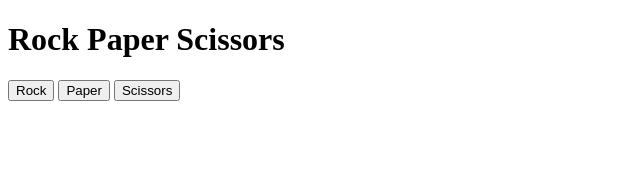
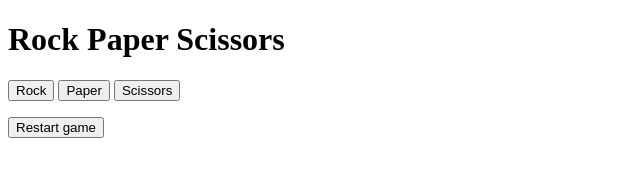
Before and after one commit to DanMa4566/odin-rock-paper-scissors, a plain HTML site: page index.html in a window 1280 px wide. Shown: the whole page, without its empty margins (0-640 px from the left). Drawn offline with Linux system fonts and the light colour scheme.

Commit message:
add restart game button

```diff
--- a/index.html
+++ b/index.html
@@ -30,5 +30,9 @@
             <p class="game-winner"></p>
         </div>
     </div>
+
+    <div class="restart-container">
+        <button class="restart" id="restart">Restart game</button>
+    </div>
 </body>
 </html>
```
